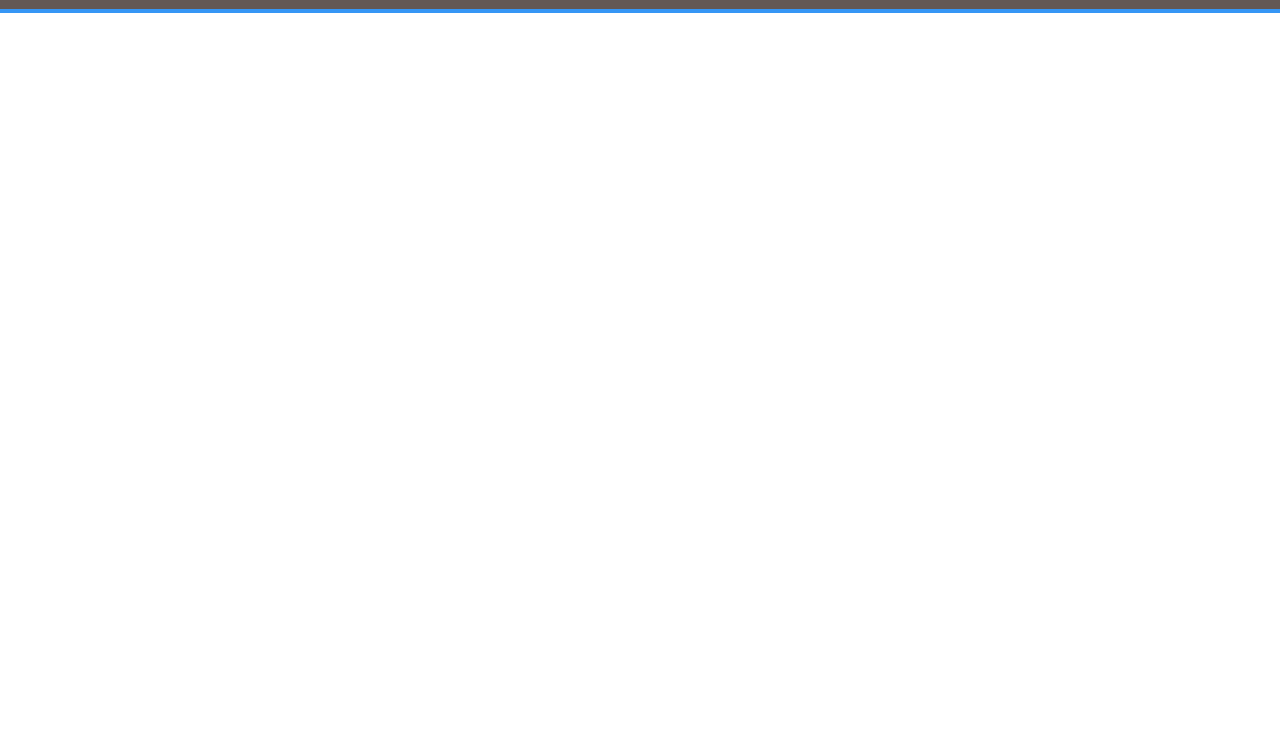
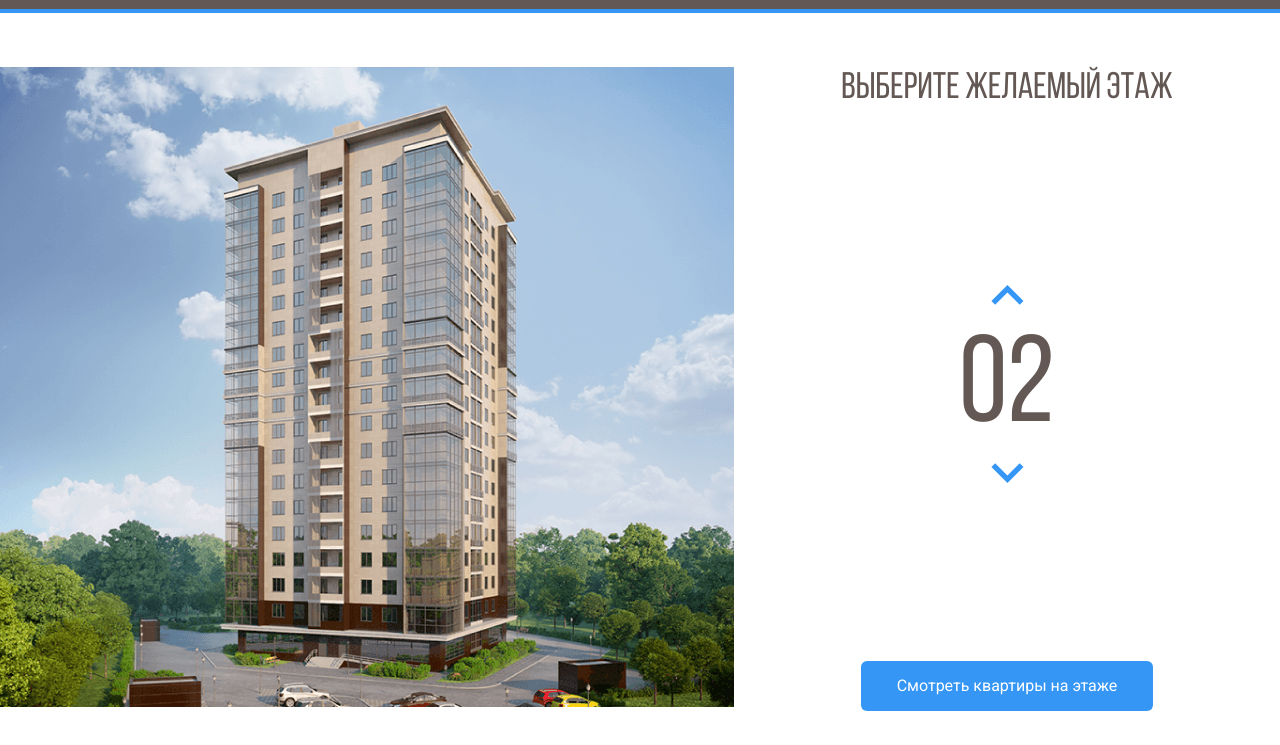
Before and after one commit to philluck/melody, a plain HTML site: page index.html in a window 1280 px wide. Shown: the part 55-800 px from the top of the page. Drawn offline with Linux system fonts and the light colour scheme.

Commit message:
Add files via upload

```diff
--- a/css/style.css
+++ b/css/style.css
@@ -1,9 +1,30 @@
 * {
   box-sizing: border-box;
 }
-.body {
+body {
   font-family: "Roboto", sans-serif;
 }
+
+@font-face {
+  font-family: "Bebas Neue Cyrillic";
+  src: local("Bebas Neue Cyrillic"), local("BebasNeueCyrillic"),
+    url("../fonts/BebasNeueCyrillic.woff2") format("woff2"),
+    url("../fonts/BebasNeueCyrillic.woff") format("woff");
+  font-weight: normal;
+  font-style: normal;
+  font-display: swap;
+}
+
+@font-face {
+  font-family: "Bebas Neue";
+  src: local("Bebas Neue Regular Regular"), local("BebasNeueRegular"),
+    url("../fonts/BebasNeueRegular.woff2") format("woff2"),
+    url("../fonts/BebasNeueRegular.woff") format("woff");
+  font-weight: normal;
+  font-style: normal;
+  font-display: swap;
+}
+
 .header {
   background-color: #635854;
   padding-top: 12px;
@@ -53,3 +74,67 @@
   text-decoration: none;
   color: #fff;
 }
+.main {
+  max-width: 1280px;
+  margin: auto;
+  padding-top: 54px;
+  display: flex;
+}
+
+.main-info {
+  flex-grow: 1;
+  text-align: center;
+  display: flex;
+  flex-direction: column;
+  align-items: center;
+  justify-content: space-between;
+}
+
+.home-image path {
+  opacity: 0;
+  cursor: pointer;
+}
+
+.home-image path:hover {
+  opacity: 1;
+}
+
+.counter-group {
+  display: flex;
+  flex-direction: column;
+  align-items: center;
+}
+.counter-button {
+  background-color: #fff;
+  border: none;
+  cursor: pointer;
+}
+
+.counter-arrow-down {
+  transform: rotateX(180deg);
+}
+
+.main-title {
+  font-family: "Bebas Neue", sans-serif;
+  font-weight: normal;
+  font-size: 37px;
+  line-height: 44px;
+  color: #635854;
+  margin: 0;
+}
+
+.counter {
+  font-family: "Bebas Neue", sans-serif;
+  color: #635854;
+  font-size: 123px;
+  margin-top: 10px;
+}
+
+.button-primary {
+  background: #3596f5;
+  border-radius: 6px;
+  color: #fff;
+  border: none;
+  padding: 16px 36px;
+  cursor: pointer;
+}
--- a/index.html
+++ b/index.html
@@ -13,7 +13,7 @@
     <link rel="stylesheet" href="css/style.css">
 </head>
 
-    <body class="body">
+<body>
 <header class="header">
 <div class="navbar">
     <a href="./index.html" class="logo">
@@ -43,6 +43,57 @@
 </div>
 <!-- /.navbar -->
 </header>
+<main class="main">
+<div class="main-image">
+    <svg
+    class="home-image"
+    width="734" height="640" viewBox="0 0 734 640" fill="none" xmlns="http://www.w3.org/2000/svg"
+        xmlns:xlink="http://www.w3.org/1999/xlink">
+        <rect width="734" height="640" fill="url(#pattern0)" />
+        <defs>
+            <pattern id="pattern0" patternContentUnits="objectBoundingBox" width="1" height="1">
+                <use xlink:href="#image0_1_86" transform="translate(-0.00408719) scale(0.0013624 0.0015625)" />
+            </pattern>
+            <image id="image0_1_86" width="740" height="640" xlink:href="img/home.png" />
+        </defs>
+        <path d="M222 533L442.8 541L512 527.3V549L443.5 568.7L222 557.7V533Z" fill="#3595F6" fill-opacity="0.75" />
+        <path d="M223 532V507L443.3 510.3L513 507V527L443.7 540L223 532Z" fill="#3595F6" fill-opacity="0.75" />
+        <path d="M223 506V481H444H513V504L445 511L223 506Z" fill="#3595F6" fill-opacity="0.75" />
+        <path d="M223 482V457L444.3 453.3L512 460V482H444" fill="#3595F6" fill-opacity="0.75" />
+        <path d="M223 456V430L444.5 426.7L513 437.7V459L444 452.3L223 456Z" fill="#3595F6" fill-opacity="0.75" />
+        <path d="M222 429V405.3L443 393L514 416V437.3L443 425L222 429Z" fill="#3595F6" fill-opacity="0.75" />
+        <path d="M222 407V382L444.2 365.7L514 394.3V415L443.7 393.3L222 407Z" fill="#3595F6" fill-opacity="0.75" />
+        <path d="M222 382V357L444.5 336.7L514 373.3V394L442 365.3L222 382Z" fill="#3595F6" fill-opacity="0.75" />
+        <path d="M222 356V332L445 307.3L514 351.3V373L444.7 335L222 356Z" fill="#3595F6" fill-opacity="0.75" />
+        <path d="M222 331V307L444.5 278.3L514 329.3V350L443.7 307.7L222 331Z" fill="#3595F6" fill-opacity="0.75" />
+        <path d="M221 307V283L443.3 250L514 309.3V329L444 278.3L221 307Z" fill="#3595F6" fill-opacity="0.75" />
+        <path d="M222 282V258L443.2 223L513 287V308L444.3 249.7L222 282Z" fill="#3595F6" fill-opacity="0.75" />
+        <path d="M222 258V233L444.3 195L513 265.3V286L444 222L222 258Z" fill="#3595F6" fill-opacity="0.75" />
+        <path d="M222 232V207L442.8 163.3L513 242.3V265L444 191.7L222 232Z" fill="#3595F6" fill-opacity="0.75" />
+        <path d="M223 208V183L443 135L513 220V243L442.3 163.7L223 208Z" fill="#3595F6" fill-opacity="0.75" />
+        <path d="M222 183V158L441.8 106L513 198.3V221L443.3 134.7L222 183Z" fill="#3595F6" fill-opacity="0.75" />
+        <path d="M222 158V132L444 75.3L513 177V198L443.7 106.3L222 158Z" fill="#3595F6" fill-opacity="0.75" />
+
+    </svg>
+
+</div>
+<div class="main-info">
+    <h2 class="main-title">Выберите желаемый этаж</h2>
+ <div class="counter-group">
+     <button class="counter-button counter-up">
+        <img class="counter-arrow-up" src="img/arrow.svg" alt="arrow-up">
+     </button>
+
+
+<span class="counter">02</span>
+<button class="counter-button counter-down">
+    <img class="counter-arrow-down" src="img/arrow.svg" alt="arrow-down">
+</button>
+</div>
+ <!-- /.counter-group -->
+ <button class="button button-primary">Смотреть квартиры на этаже</button>
+</div>
+</main>
 </body>
 
 </html>
```
Also changed, not shown: fonts/BebasNeueCyrillic.woff (added), fonts/BebasNeueCyrillic.woff2 (added), fonts/BebasNeueRegular.woff (added), fonts/BebasNeueRegular.woff2 (added), img/Group 3.svg (added), img/arrow.svg (added), img/home.png (added).
